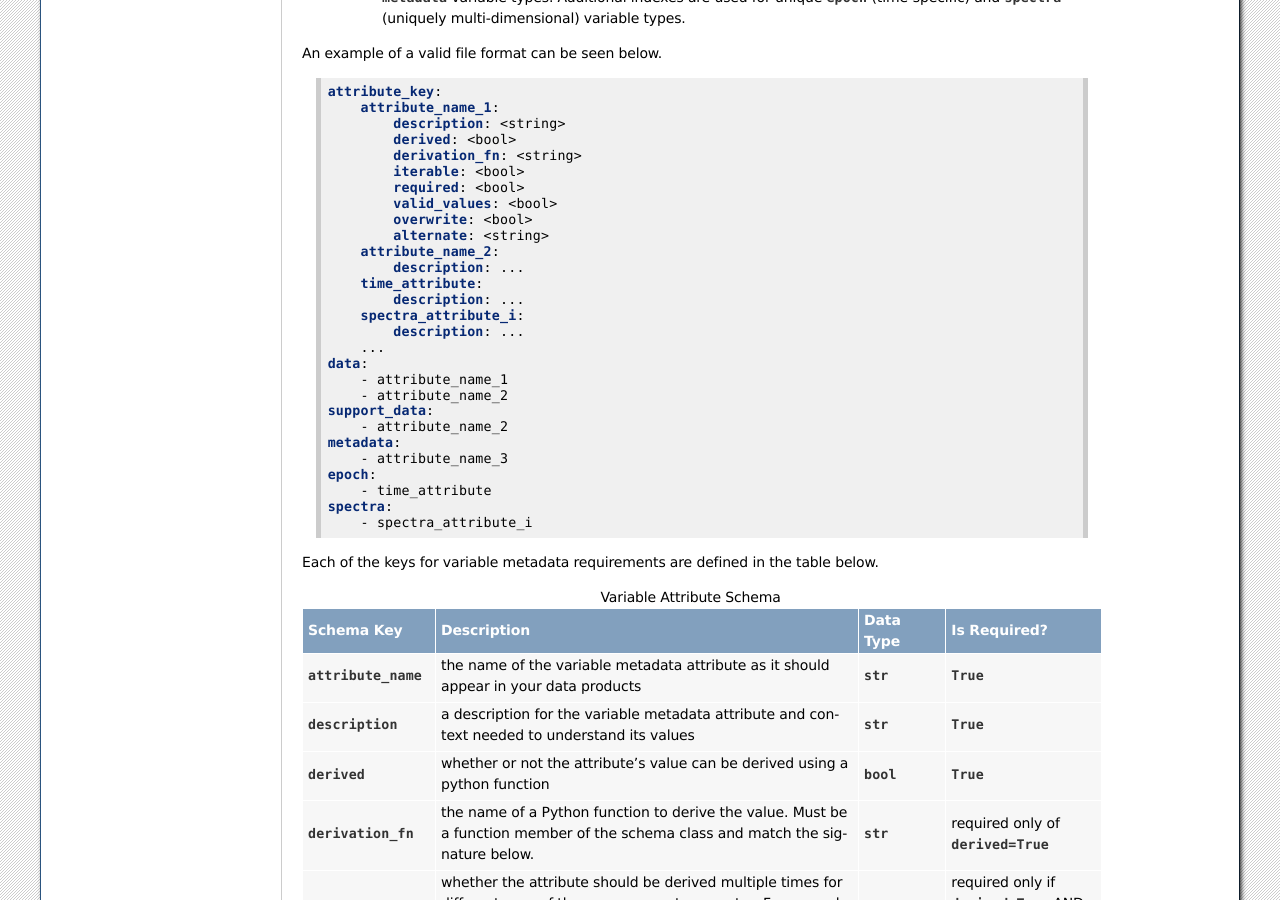
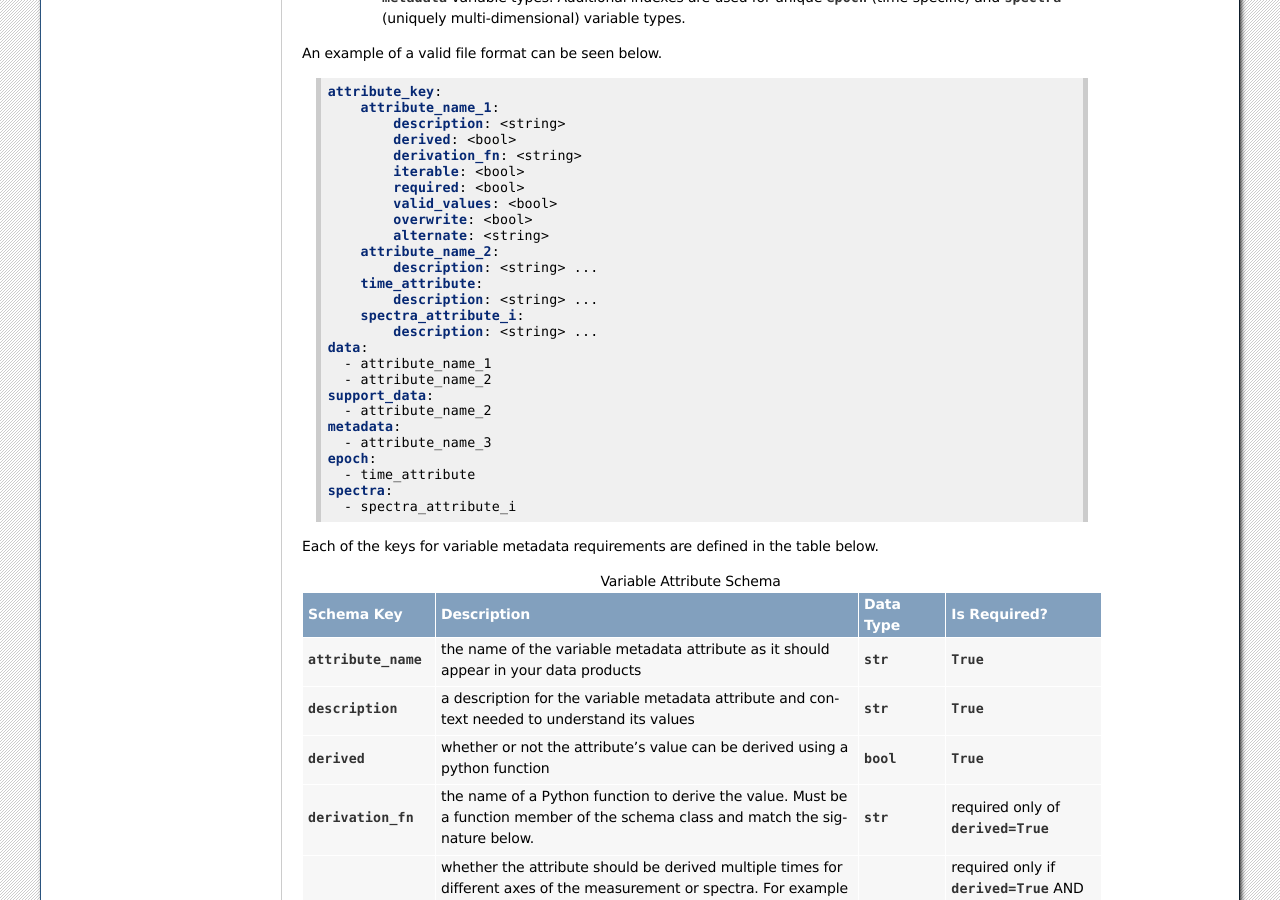
Before and after one commit to Alrobbertz/swxsoc_core, a Sphinx documentation site: the page built from docs/user-guide/schema_information_guide.rst, in a window 1280 px wide and 900 px high, scrolled down 2788 px. Built offline with Sphinx 7.4.7, drawn with Linux system fonts in a browser that asks for light colours; the version number could not be read and is left out; some of the changed lines change nothing that is shown.

Commit message:
Fix Formatting

```diff
--- a/docs/user-guide/schema_information_guide.rst
+++ b/docs/user-guide/schema_information_guide.rst
@@ -82,8 +82,8 @@ Information on the file format can be seen below:
         required: <bool>
         validate: <bool>
         overwrite: <bool>
-    attriubte_name: ...
-        description: ...
+    attriubte_name:
+        description: <string> ...
 
 Each of the keys for global metadata requirements are defined in the table below.
 
@@ -188,23 +188,22 @@ An example of a valid file format can be seen below.
             overwrite: <bool>
             alternate: <string>
         attribute_name_2:
-            description: ...
+            description: <string> ...
         time_attribute:
-            description: ...
+            description: <string> ...
         spectra_attribute_i:
-            description: ...
-        ...
+            description: <string> ...
     data:
-        - attribute_name_1
-        - attribute_name_2
+      - attribute_name_1
+      - attribute_name_2
     support_data:
-        - attribute_name_2
+      - attribute_name_2
     metadata:
-        - attribute_name_3
+      - attribute_name_3
     epoch:
-        - time_attribute
+      - time_attribute
     spectra:
-        - spectra_attribute_i
+      - spectra_attribute_i
 
 Each of the keys for variable metadata requirements are defined in the table below.
 
```
